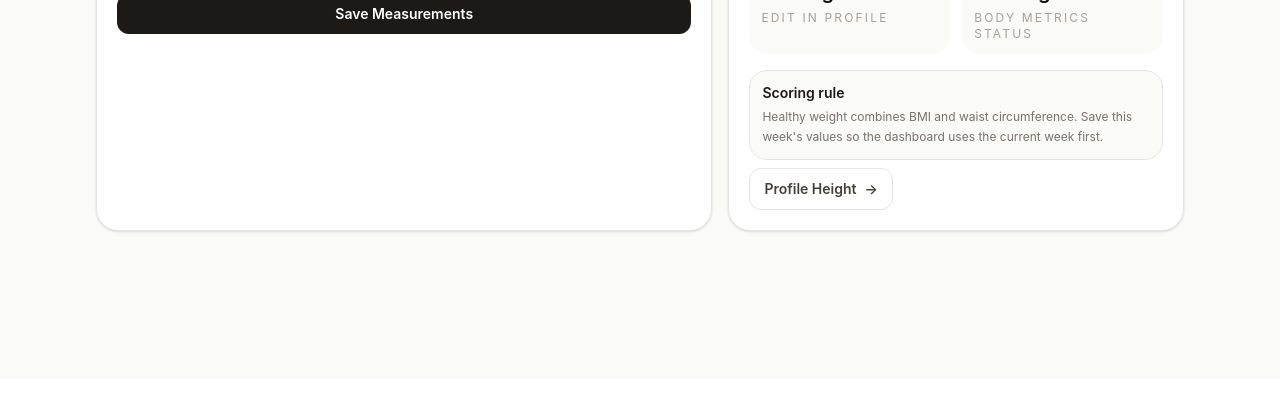
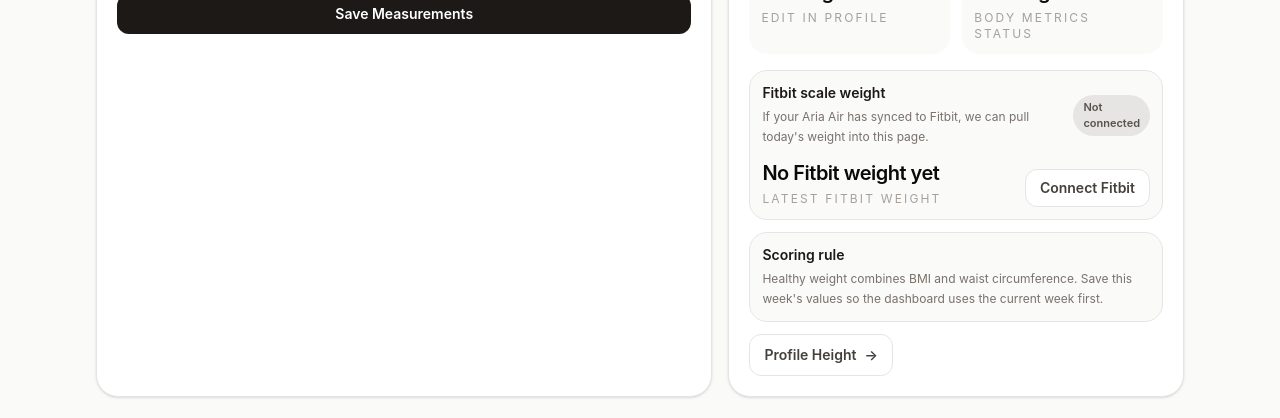
Before and after one commit to rajendrathalluru/Health-Score-Research, a React (Vite) app in the folder frontend/: page /body-metrics in a window 1280 px wide. Shown: the part 421-839 px from the top of the page. Before the commit the page ends 800 px from the top, so only its background shows below. Built offline with nearby package versions, Linux system fonts and the light colour scheme; no server answers; sample sign-in values are in the browser's storage.

Commit message:
scale integration

```diff
--- a/frontend/src/pages/BodyMetricsPage.tsx
+++ b/frontend/src/pages/BodyMetricsPage.tsx
@@ -3,18 +3,29 @@ import { Link } from 'react-router-dom';
 import Layout from '../components/layout/Layout';
 import BodyMeasurementsCard from '../components/dashboard/BodyMeasurementsCard';
 import { API_URL } from '../config/api';
-import { formatFeetInches } from '../utils/units';
+import { formatFeetInches, kgToLb } from '../utils/units';
 
 interface BodyMeasurements {
   weightKg: number | null;
   waistCm: number | null;
 }
 
+function formatLocalDateOnly(date: Date) {
+  const year = date.getFullYear();
+  const month = String(date.getMonth() + 1).padStart(2, '0');
+  const day = String(date.getDate()).padStart(2, '0');
+  return `${year}-${month}-${day}`;
+}
+
 export default function BodyMetricsPage() {
   const [bodyMeasurements, setBodyMeasurements] = useState<BodyMeasurements>({ weightKg: null, waistCm: null });
+  const [fitbitConnected, setFitbitConnected] = useState(false);
+  const [fitbitWeightKg, setFitbitWeightKg] = useState<number | null>(null);
+  const [fitbitSyncing, setFitbitSyncing] = useState(false);
+  const [fitbitMessage, setFitbitMessage] = useState('');
 
   const token = localStorage.getItem('token');
-  const today = new Date().toISOString().split('T')[0];
+  const today = formatLocalDateOnly(new Date());
   const storedUser = JSON.parse(localStorage.getItem('user') || '{}');
   const headers = useMemo(() => ({
     'Content-Type': 'application/json',
@@ -36,12 +47,30 @@ export default function BodyMetricsPage() {
     }
   }, [headers, today]);
 
+  const loadFitbitStatus = useCallback(async () => {
+    try {
+      const res = await fetch(`${API_URL}/api/fitbit/status`, { headers });
+      const data = await res.json();
+      if (data.success && data.connected) {
+        setFitbitConnected(true);
+        setFitbitWeightKg(data.data?.weightKg ?? null);
+      } else {
+        setFitbitConnected(false);
+        setFitbitWeightKg(null);
+      }
+    } catch {
+      setFitbitConnected(false);
+      setFitbitWeightKg(null);
+    }
+  }, [headers]);
+
   useEffect(() => {
     const timer = window.setTimeout(() => {
       void loadBodyMeasurements();
+      void loadFitbitStatus();
     }, 0);
     return () => window.clearTimeout(timer);
-  }, [loadBodyMeasurements]);
+  }, [loadBodyMeasurements, loadFitbitStatus]);
 
   const saveBodyMeasurements = async ({ weightKg, waistCm }: BodyMeasurements) => {
     const res = await fetch(`${API_URL}/api/measurements/log`, {
@@ -58,6 +87,36 @@ export default function BodyMetricsPage() {
     const data = await res.json();
     if (!res.ok || !data.success) throw new Error(data.message || 'Failed to save body measurements');
     setBodyMeasurements({ weightKg, waistCm });
+  };
+
+  const syncFitbitWeight = async () => {
+    try {
+      setFitbitSyncing(true);
+      setFitbitMessage('');
+      const res = await fetch(`${API_URL}/api/fitbit/sync`, {
+        method: 'POST',
+        headers,
+        body: JSON.stringify({}),
+      });
+      const data = await res.json();
+
+      if (!res.ok || !data.success) {
+        throw new Error(data.message || data.error || 'Could not sync Fitbit weight');
+      }
+
+      const nextWeightKg = data.data?.weightKg ?? null;
+      setFitbitWeightKg(nextWeightKg);
+      if (nextWeightKg !== null) {
+        setBodyMeasurements((current) => ({ ...current, weightKg: nextWeightKg }));
+        setFitbitMessage('Fitbit weight synced. Your latest scale weight is now reflected here.');
+      } else {
+        setFitbitMessage('Fitbit synced, but no scale weight was available for today yet.');
+      }
+    } catch (error) {
+      setFitbitMessage(error instanceof Error ? error.message : 'Could not sync Fitbit weight right now.');
+    } finally {
+      setFitbitSyncing(false);
+    }
   };
 
   return (
@@ -100,7 +159,53 @@ export default function BodyMetricsPage() {
               </div>
             </div>
 
-            <div className="mt-4 space-y-2">
+            <div className="mt-4 space-y-3">
+              <div className="rounded-[18px] border border-stone-200 bg-stone-50 p-3">
+                <div className="flex items-center justify-between gap-3">
+                  <div>
+                    <div className="text-sm font-semibold text-stone-900">Fitbit scale weight</div>
+                    <div className="mt-1 text-xs leading-5 text-stone-500">
+                      If your Aria Air has synced to Fitbit, we can pull today&apos;s weight into this page.
+                    </div>
+                  </div>
+                  <span className={`rounded-full px-2.5 py-1 text-[11px] font-semibold ${
+                    fitbitConnected ? 'bg-emerald-100 text-emerald-700' : 'bg-stone-200 text-stone-600'
+                  }`}>
+                    {fitbitConnected ? 'Connected' : 'Not connected'}
+                  </span>
+                </div>
+
+                <div className="mt-3 flex items-end justify-between gap-3">
+                  <div>
+                    <div className="text-xl font-semibold tracking-tight text-stone-950">
+                      {fitbitWeightKg !== null ? `${kgToLb(fitbitWeightKg)?.toFixed(1)} lb` : 'No Fitbit weight yet'}
+                    </div>
+                    <div className="mt-1 text-xs uppercase tracking-[0.18em] text-stone-400">Latest Fitbit weight</div>
+                  </div>
+
+                  {fitbitConnected ? (
+                    <button
+                      onClick={() => void syncFitbitWeight()}
+                      disabled={fitbitSyncing}
+                      className="rounded-xl bg-stone-900 px-3.5 py-2 text-xs font-semibold text-white transition hover:bg-stone-800 disabled:opacity-60 sm:text-sm"
+                    >
+                      {fitbitSyncing ? 'Syncing…' : 'Sync Fitbit Weight'}
+                    </button>
+                  ) : (
+                    <Link
+                      to="/activity"
+                      className="rounded-xl border border-stone-200 bg-white px-3.5 py-2 text-xs font-semibold text-stone-700 hover:bg-stone-50 sm:text-sm"
+                    >
+                      Connect Fitbit
+                    </Link>
+                  )}
+                </div>
+
+                {fitbitMessage && (
+                  <div className="mt-3 text-xs text-stone-600">{fitbitMessage}</div>
+                )}
+              </div>
+
               <div className="rounded-[18px] border border-stone-200 bg-stone-50 p-3">
                 <div className="text-sm font-semibold text-stone-900">Scoring rule</div>
                 <div className="mt-1 text-xs leading-5 text-stone-500">
```
Also changed, not shown: 2 other files (tests, documents, lock files or other folders).
